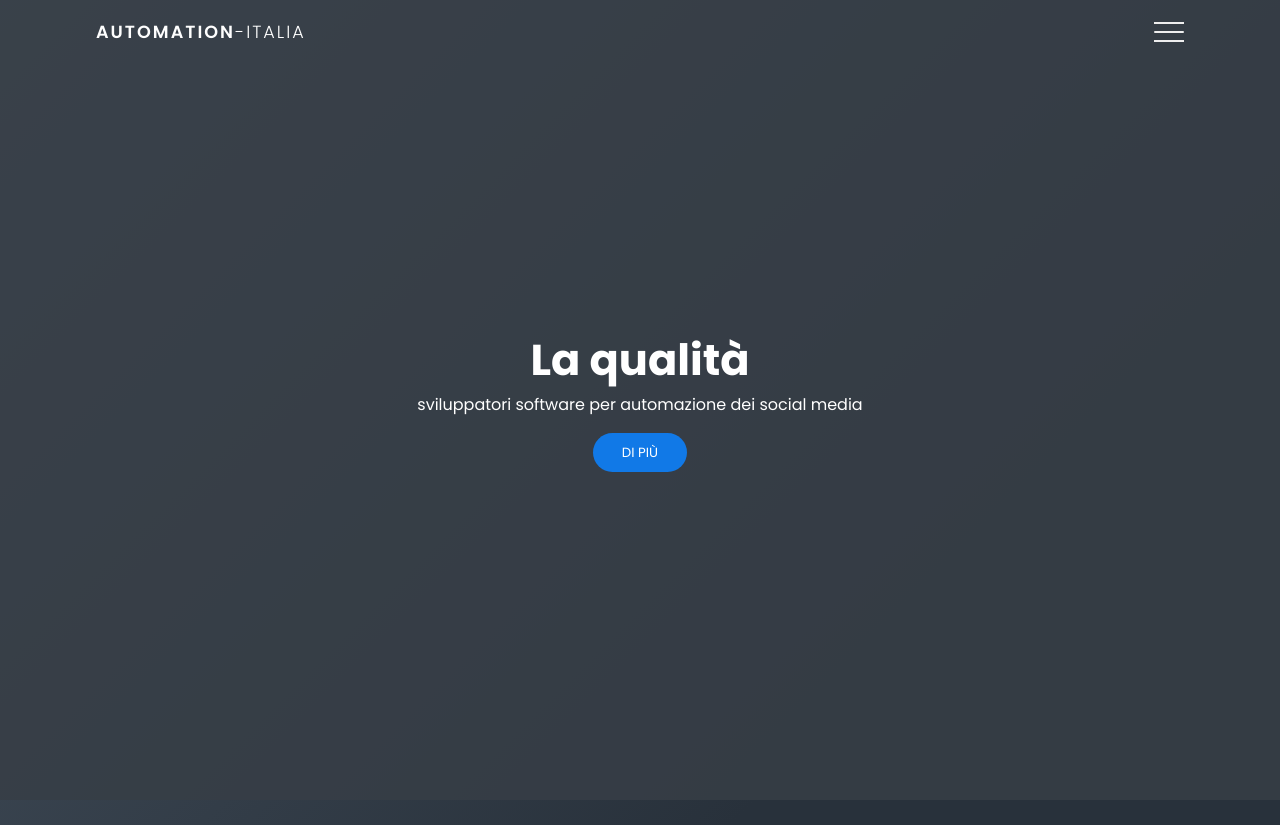
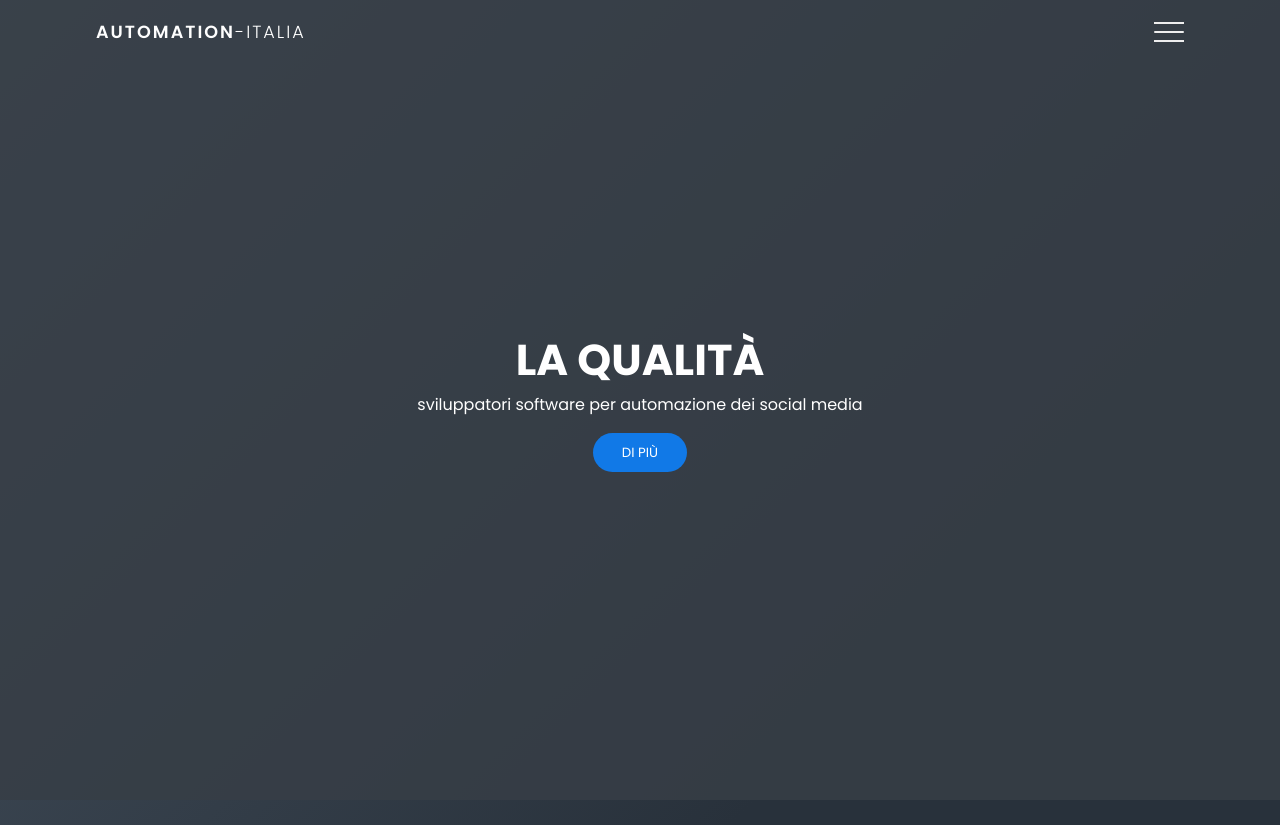
Before and after one commit to automation-it0/Presentation, a plain HTML site: page index.htm in a window 1280 px wide. Drawn offline with Linux system fonts and the light colour scheme.

Commit message:
Update index.htm

```diff
--- a/index.htm
+++ b/index.htm
@@ -545,7 +545,7 @@ async function Wait(ms){
   await sleep(ms)
 }
 var service = true
-var PreText = '<h2 class="title">La qualità</h2><p>sviluppatori software per automazione dei social media</p><button class="btn" onclick="TransformService(serviceelem=null)">Di più</button>'
+var PreText = '<h2 class="title">LA QUALITÀ</h2><p>sviluppatori software per automazione dei social media</p><button class="btn" onclick="TransformService(serviceelem=null)">Di più</button>'
 var AfterText = '<h3 class="maintitle" style="text-transform: uppercase;">programmi disponibili</h3><ol><li class="ProdNM">SUITE AUTOMATION</li><li class="ProdNM">SPAM DM</li><li class="ProdNM">AUTO LIKE/FOLLOW</li><li class="ProdNM">ESTRATTORE LISTE</li><li class="ProdNM">COMMENTATORE</li><li class="ProdNM">AUTO TAG IG</li><li class="ProdNM">SBAN ULTRA</li><li class="ProdNM">AMAZON (VARIE)</li><li class="ProdNM">AUTO WHATSAPP</li></ol><h4>Anche su ordinazione!</h4><br><br><div class="ontopBAR"><h2>ALTRO</h2><ol style="padding-top:10px;"><li class="ProdNM2" style="list-style-type: disc;">AGGIORNAMENTI GRATUITI</li><li class="ProdNM2" style="list-style-type: disc;">ASSISTENZA GRATIS </li><li class="ProdNM2" style="list-style-type: disc;text-transform: uppercase;">funzionalità garantita </li><li class="ProdNM2" style="list-style-type: disc;text-transform: uppercase;">no rimborso dopo 3 giorni </li></ol></div><br><br><br><br><button class="btn" onclick="TransformService()">INDIETRO</button>'
 var ctnText = '<a class="btn" style="width:150px;text-align:center" href="https://wa.me/393317704837">WHATSAPP</a><br><br><a class="btn" style="width:150px;text-align:center" href="tel:+393317704837">TELEFONO</a><br><br><a class="btn" href="mailto:automation.it99@gmail.com" style="width:150px;text-align:center">GMAIL</a>'
 function TransformService(serviceelem=false){
```
